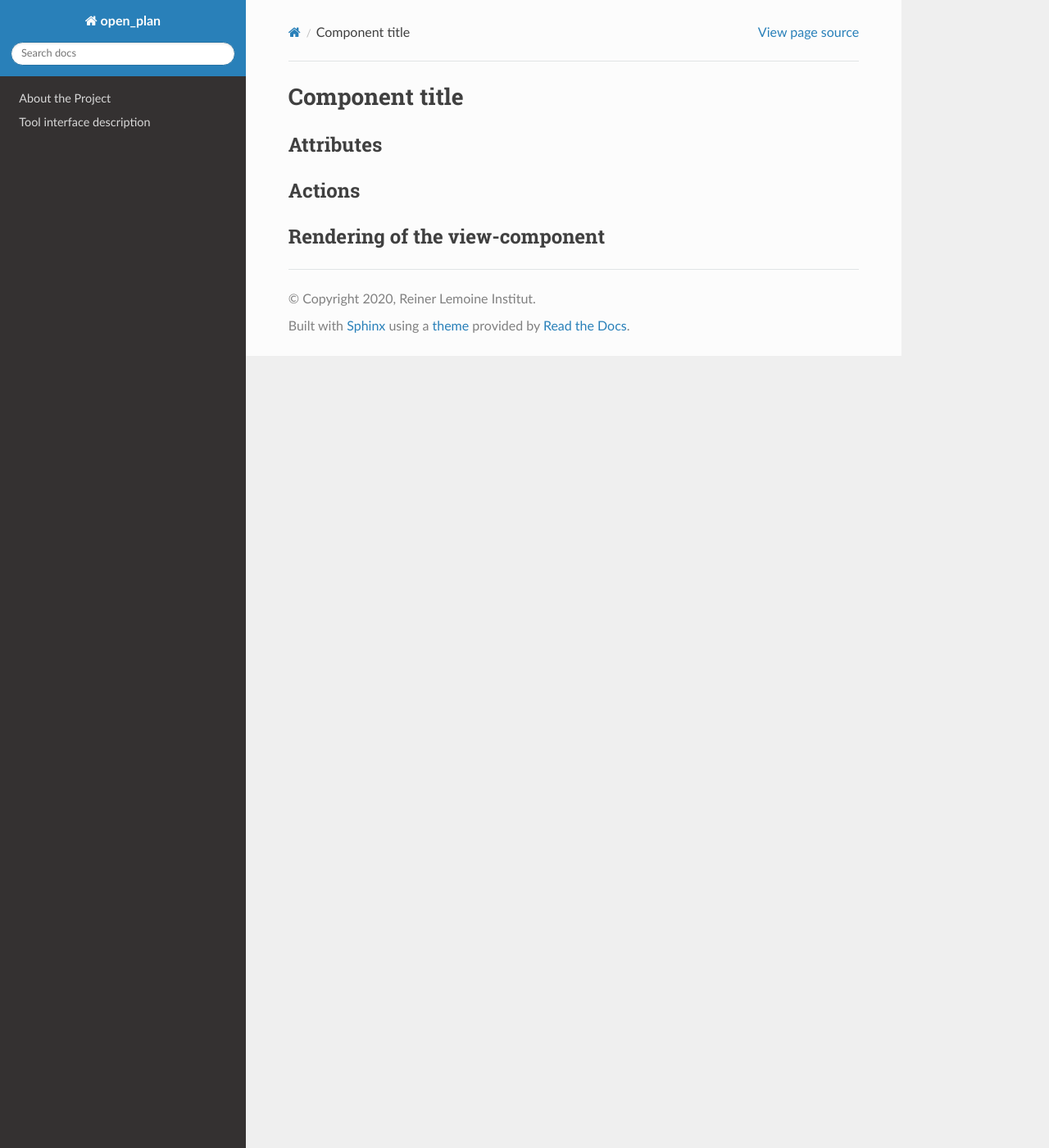
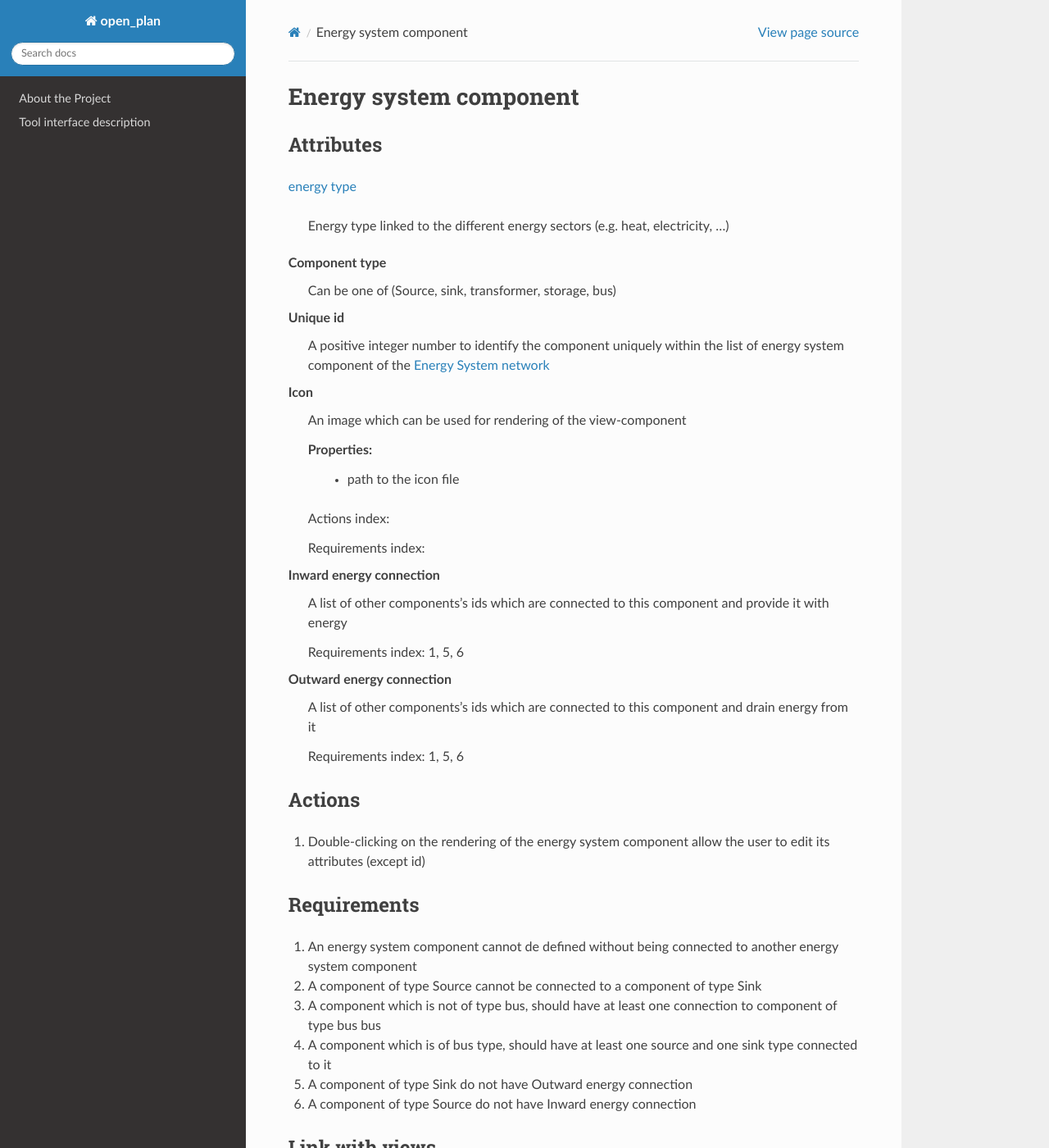
Before and after one commit to rl-institut/open_plan, a Sphinx documentation site: the page built from docs/view_components/energy_system_component.rst, in a window 1280 px wide and 1400 px high. Shown: the whole window at 82% size. Built offline with Sphinx 7.4.7 and the Read the Docs theme 2.0.0, drawn with Linux system fonts in a browser that asks for light colours; formulas are drawn with MathJax 3; some of the changed text lies outside the part shown.

Commit message:
Create component-view for energy system component

```diff
--- a/docs/tool_interface.rst
+++ b/docs/tool_interface.rst
@@ -67,6 +67,8 @@ View-components definition
    :local:
    :depth: 1
 
+.. it is important to have a blank line before and after the ----, otherwise the reference does not work!
+
 ----
 
 .. _progression_bar-label:
@@ -92,6 +94,8 @@ View-components definition
 .. include:: view_components/energy_system_network.rst
 
 ----
+
+.. _es-component-label:
 
 .. include:: view_components/energy_system_component.rst
 
--- a/docs/view_components/energy_system_component.rst
+++ b/docs/view_components/energy_system_component.rst
@@ -1,11 +1,70 @@
-Component title
----------------
+Energy system component
+-----------------------
 
 Attributes
 ^^^^^^^^^^
+.. Please refer to the definition of what an attribute is in the tool_interface.rst fileg
+.. The properties should be filled in only if applicable.
+
+:ref:`energy-type-def`
+
+    Energy type linked to the different energy sectors (e.g. heat, electricity, ...)
+
+
+**Component type**
+    Can be one of (Source, sink, transformer, storage, bus)
+
+
+**Unique id**
+    A positive integer number to identify the component uniquely within the list of energy system component of the :ref:`es-network-label`
+
+
+**Icon**
+    An image which can be used for rendering of the view-component
+
+    Properties:
+        * path to the icon file
+
+    Actions index:
+
+    Requirements index:
+
+**Inward energy connection**
+    A list of other components's ids which are connected to this component and provide it with energy
+
+    Requirements index: 1, 5, 6
+
+**Outward energy connection**
+    A list of other components's ids which are connected to this component and drain energy from it
+
+    Requirements index: 1, 5, 6
 
 Actions
 ^^^^^^^
 
+1. Double-clicking on the rendering of the energy system component allow the user to edit its attributes (except id)
+
+Requirements
+^^^^^^^^^^^^
+1. An energy system component cannot de defined without being connected to another energy system component
+2. A component of type Source cannot be connected to a component of type Sink
+3. A component which is not of type bus, should have at least one connection to component of type bus bus
+4. A component which is of bus type, should have at least one source and one sink type connected to it
+5. A component of type Sink do not have Outward energy connection
+6. A component of type Source do not have Inward energy connection
+
+
+Link with views
+^^^^^^^^^^^^^^^
+
+It is currently not directly linked to a view
+
+Link with other view-components
+^^^^^^^^^^^^^^^^^^^^^^^^^^^^^^^
+
+:ref:`es-network-label`
+    Description of the link
+
 Rendering of the view-component
 ^^^^^^^^^^^^^^^^^^^^^^^^^^^^^^^
+This energy system component can be rendered as a list item within :ref:`es-network-label`'s `es_component_list` attribute or via its icon within :ref:`es-network-label`'s `network_schema` attribute.
```
